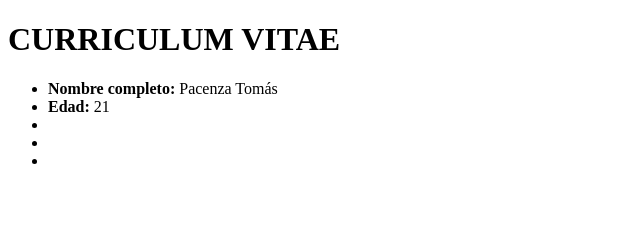
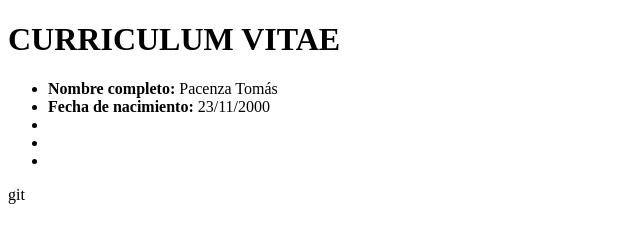
Before and after one commit to Pacenzatomas7/nucba_2717, a plain HTML site: page clase_3/index.html in a window 1280 px wide. Shown: the whole page, without its empty margins (0-640 px from the left). Drawn offline with Linux system fonts and the light colour scheme.

Commit message:
Cambie edad por fecha de nacimiento

```diff
--- a/clase_3/index.html
+++ b/clase_3/index.html
@@ -10,13 +10,13 @@
     <h1>CURRICULUM VITAE</h1>
     <ul>
         <li> <b>Nombre completo:</b> Pacenza Tomás </li>
-        <li> <b>Edad:</b>  21</li>
+        <li> <b>Fecha de nacimiento:</b> 23/11/2000</li>
         <li> <b></b></li>
         <li> <b></b></li>
         <li> <b></b></li>
     </ul>
 
-
+git
 
 
 </body>
```
